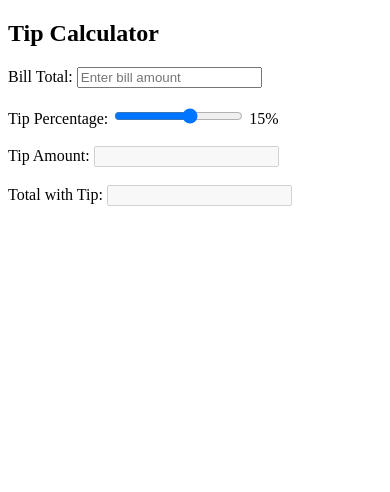
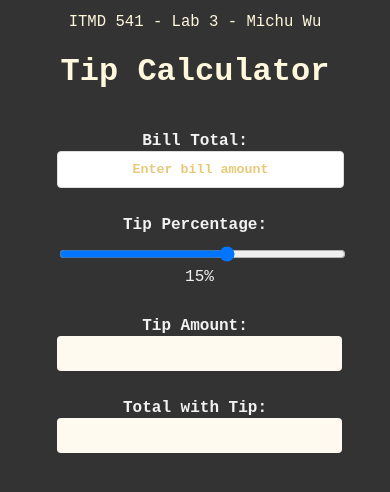
Before and after one commit to mimohat/itmd541-labs, a plain HTML site: page index.html in a window 390 px wide. Drawn offline with Linux system fonts and the light colour scheme.

Commit message:
Lab 3 - css modify

```diff
--- a/index.html
+++ b/index.html
@@ -4,11 +4,11 @@
     <meta charset="UTF-8">
     <meta name="viewport" content="width=device-width, initial-scale=1.0">
     <title>Tip Calculator</title>
-    <link rel="stylesheet" href="styles.css">
+    <link rel="stylesheet" href="style.css">
 </head>
 <body>
-
-    <h2>Tip Calculator</h2>
+    <h3><small>ITMD 541 - Lab 3 - Michu Wu</small></h3>
+    <h1>Tip Calculator</h1>
 
     <form id="tipCalculator">
         <label for="billTotal">Bill Total:</label>
--- a/style.css
+++ b/style.css
@@ -1,64 +1,92 @@
 /* Global styles */
 body {
-    font-family: Arial, sans-serif;
-    margin: 20px;
-    padding: 0;
+    margin: auto;
+    font-family:'Courier New', Courier, monospace;
+    background-color:;
 }
 
-h2 {
-    color: #333;
+h1,h3 {
+    color:cornflowerblue;
     text-align: center;
+}
+
+h3 {
+    margin-top: 10px;
+    font-weight: lighter;
 }
 
 /* Form styles */
 form {
-    border: 1px solid #ddd;
     padding: 20px;
-    border-radius: 5px;
-    background-color: #f9f9f9;
+    border-radius: 10px;
+    background-color:aliceblue;
     max-width: 400px;
     margin: 0 auto; /* Center the form */
+    font-weight: bold;
+    color:darkslateblue;
 }
 
 label {
     display: block;
     margin-top: 10px;
-    font-size: 14px; /* Smaller font size for mobile */
 }
 
 input[type="text"],
 input[type="range"],
 output {
-    width: 100%;
+    width: 96%;
     padding: 8px;
     margin-top: 5px;
     border: 1px solid #ddd;
     border-radius: 4px;
-    font-size: 14px; /* Smaller font size for mobile */
+    font-family: 'Courier New', Courier, monospace;
+    font-weight: bolder;
+}
+
+#tipPercentage {
+    display: block;
+    margin: auto;
+    border: none;
+    margin-top: -20px;
+    margin-bottom: -25px;
+    text-align: center;
+    font-weight: lighter;
 }
 
 input[disabled] {
-    background-color: #f2f2f2;
+    background-color:floralwhite;
     color: #666;
     border: none; /* Remove border to mimic a label */
 }
 
+input[type="text"]::placeholder{
+    color:goldenrod;
+    opacity: 60%;
+}
+
 /* Responsive layout */
-@media (max-width: 768px) { /* Styles for screens narrower than 768px */
+@media (max-width: 400px) {
+    form, body {
+        background-color: #333;
+        border: none;
+        color: #f2f2f2;
+        width: 84%;
+    }
+
     form {
-        border-radius: 0;
-        box-shadow: none;
+        text-align: center;
         padding: 10px;
     }
 
-    label {
-        margin-top: 5px;
+    h1,h3{
+        color:cornsilk;
     }
 
     input[type="text"],
     input[type="range"],
     output {
-        margin-top: 2px;
-        padding: 5px;
+        margin-top: 1px;
+        padding: 10px;
+        text-align: center;
     }
 }
```
